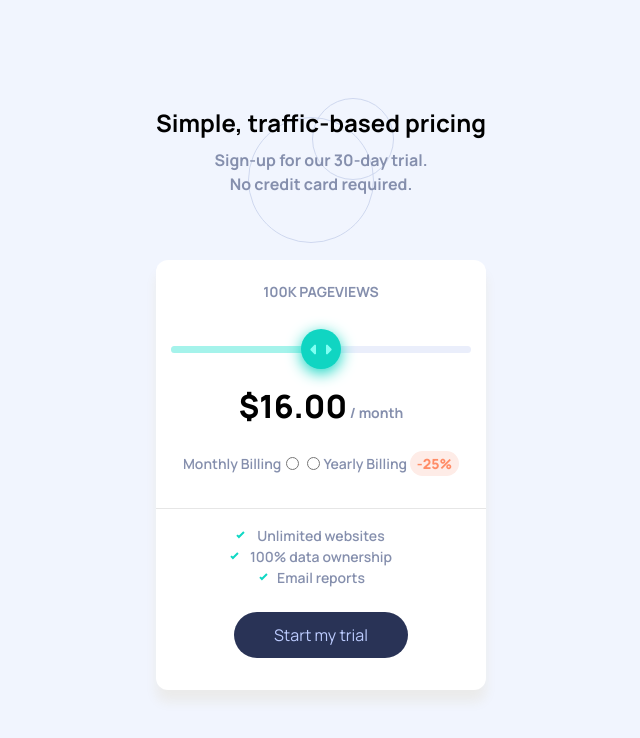
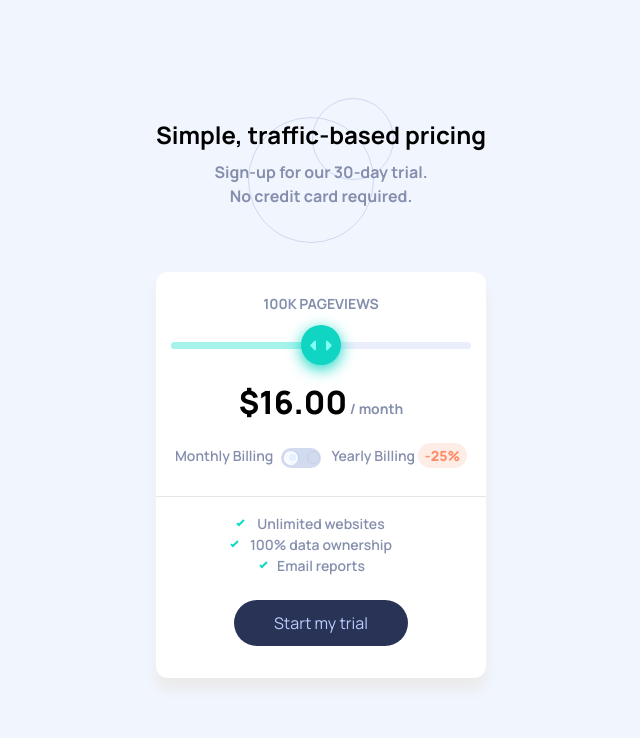
Before and after one commit to Mazz100/Interactive-pricing-component, a React (Vite) app: page / in a window 1280 px wide. Shown: the top 738 px of the page, without its empty margins (319-959 px from the left). Built offline with nearby package versions, Linux system fonts and the light colour scheme.

Commit message:
Swiitch toggle update

```diff
--- a/src/BillingInput.jsx
+++ b/src/BillingInput.jsx
@@ -7,11 +7,15 @@ function BillingInput() {
             <label className="billing-label" htmlFor="Monthly">
                 Monthly Billing
             </label>
-            <div className="toggle-swtich">
-                <input className="billing-radio" type="radio" name="Billing" id="Monthly" />
-                <input className="billing-radio" type="radio" name="Billing" id="Yearly" />
 
-            </div>
+            {/*Wrapping inputs with span for styling*/}
+            <span className="toggle-wrapper">
+                <input className="billing-radio" type="radio" name="Billing" id="Monthly" defaultChecked aria-describedby="monthly toggle switch" />
+                <input className="billing-radio" type="radio" name="Billing" id="Yearly" aria-describedby="yearly toggle switch" />
+
+                {/*Switch and thumb style elements*/}
+                <span className="toggle"></span>
+            </span>
 
             <label className="billing-label" htmlFor="Yearly">
                 Yearly Billing <span className="discount-text">-25%</span>
--- a/src/PricingComponent.jsx
+++ b/src/PricingComponent.jsx
@@ -12,11 +12,13 @@ function PricingComponent() {
     return (
         <>
             <div className='pricing-container'>
-                <p className="page-views-text">
-                    {`${page}K pageviews`}
-                </p>
+                <form className='form' action="" name="">
+                    <p className="page-views-text">
+                        {`${page}K pageviews`}
+                    </p>
 
-                <form action="" name="">
+                    <p className='price-text'>{`$${price.toFixed(2)}`}<span> / month</span></p>
+
                     {/*Pricing Slider*/}
                     <Slider.Root className='sliderRoot'
                         defaultValue={[50]}
@@ -30,7 +32,6 @@ function PricingComponent() {
                         </Slider.Thumb>
                     </Slider.Root>
 
-                    <p className='price-text'>{`$${price.toFixed(2)}`}<span> / month</span></p>
 
                     <BillingInput />
                 </form>
--- a/src/Styles/style.css
+++ b/src/Styles/style.css
@@ -125,11 +125,6 @@ main {
 .pricing-container {
   background-color: white;
   border-radius: 12px;
-  display: flex;
-  flex-direction: column;
-  justify-content: center;
-  align-items: center;
-  gap: 1em;
   box-shadow: 0 12px 12px hsl(0, 0%, 92%);
 }
 
@@ -139,12 +134,12 @@ main {
   text-transform: uppercase;
   color: hsl(225, 20%, 60%);
   margin-block: 1.5em;
+  order: -1;
 }
 
 .price-text {
   font-size: 2rem;
   font-weight: 800;
-  text-align: center;
   margin-block: 0.7em;
 }
 .price-text span {
@@ -163,6 +158,7 @@ main {
   touch-action: none;
   width: 300px;
   height: 20px;
+  order: -1;
 }
 
 .sliderTrack {
@@ -196,13 +192,20 @@ main {
   cursor: pointer;
 }
 
+.form {
+  display: flex;
+  flex-direction: column;
+  justify-content: center;
+  align-items: center;
+}
+
 .billing-filedset {
   display: flex;
   flex-direction: row;
   justify-content: center;
   align-items: center;
   padding: 0;
-  margin-bottom: 1em;
+  margin-bottom: 2em;
   border: none;
 }
 
@@ -229,6 +232,56 @@ main {
   height: 1px;
   white-space: none;
   overflow: hidden;
+}
+
+.toggle-wrapper {
+  position: relative;
+  display: flex;
+  flex-direction: row;
+  justify-content: center;
+  align-items: center;
+  margin-inline: 0.5em;
+}
+
+.billing-radio {
+  display: block;
+  position: relative;
+}
+
+.toggle {
+  cursor: pointer;
+  display: block;
+  position: absolute;
+  top: 0;
+  left: 0;
+  right: 0;
+  bottom: 0;
+  background-color: hsl(223, 50%, 87%);
+  width: 40px;
+  height: 20px;
+  border-radius: 32px;
+  opacity: 0.9;
+}
+
+.toggle::after {
+  position: absolute;
+  content: "";
+  top: 3px;
+  left: 3px;
+  width: 14px;
+  height: 14px;
+  background: #fff;
+  border-radius: 90px;
+  transition: 0.3s;
+}
+
+input:checked + .toggle {
+  background: hsl(174, 77%, 80%);
+}
+
+input:checked + .toggle:after {
+  left: calc(100% - 5px);
+  transform: translateX(-100%);
 }
 
 .trial-container {
--- a/src/Styles/style.scss
+++ b/src/Styles/style.scss
@@ -59,11 +59,7 @@ main {
 .pricing-container {
     background-color: white;
     border-radius: 12px;
-    @include Flex(column);
-    gap: 1em;
     box-shadow: 0 12px 12px hsl(0, 0%, 92%);
-
-
 }
 
 .page-views-text {
@@ -72,13 +68,14 @@ main {
     text-transform: uppercase;
     color: $text-color;
     margin-block: 1.5em;
+    order: -1;
 }
 
 .price-text {
     font-size: 2rem;
     font-weight: 800;
-    text-align: center;
     margin-block: 0.7em;
+
 
     span {
         font-size: 0.875rem;
@@ -98,6 +95,7 @@ main {
     touch-action: none;
     width: 300px;
     height: 20px;
+    order: -1;
 }
 
 .sliderTrack {
@@ -136,10 +134,14 @@ main {
 //======================//
 
 //Form Styling Section
+.form {
+    @include Flex(column);
+}
+
 .billing-filedset {
     @include Flex(row);
     padding: 0;
-    margin-bottom: 1em;
+    margin-bottom: 2em;
     border: none;
 }
 
@@ -166,6 +168,54 @@ main {
     height: 1px;
     white-space: none;
     overflow: hidden;
+}
+
+//Toggle Switcher Styling
+.toggle-wrapper {
+    position: relative;
+    @include Flex(row);
+    margin-inline: 0.5em;
+}
+
+.billing-radio {
+    display: block;
+    position: relative;
+}
+
+.toggle {
+    cursor: pointer;
+    display: block;
+    position: absolute;
+    top: 0;
+    left: 0;
+    right: 0;
+    bottom: 0;
+    background-color: $switch-bg-color;
+    width: 40px;
+    height: 20px;
+    border-radius: 32px;
+    opacity: 0.9; //Testing
+}
+
+.toggle::after {
+    position: absolute;
+    content: '';
+    top: 3px;
+    left: 3px;
+    width: 14px;
+    height: 14px;
+    background: #fff;
+    border-radius: 90px;
+    transition: 0.3s;
+}
+
+input:checked+.toggle {
+    background: $slider-color;
+}
+
+input:checked+.toggle:after {
+    left: calc(100% - 5px);
+    transform: translateX(-100%);
 }
 
 
```
Also changed, not shown: 1 other file (tests, documents, lock files or other folders).
